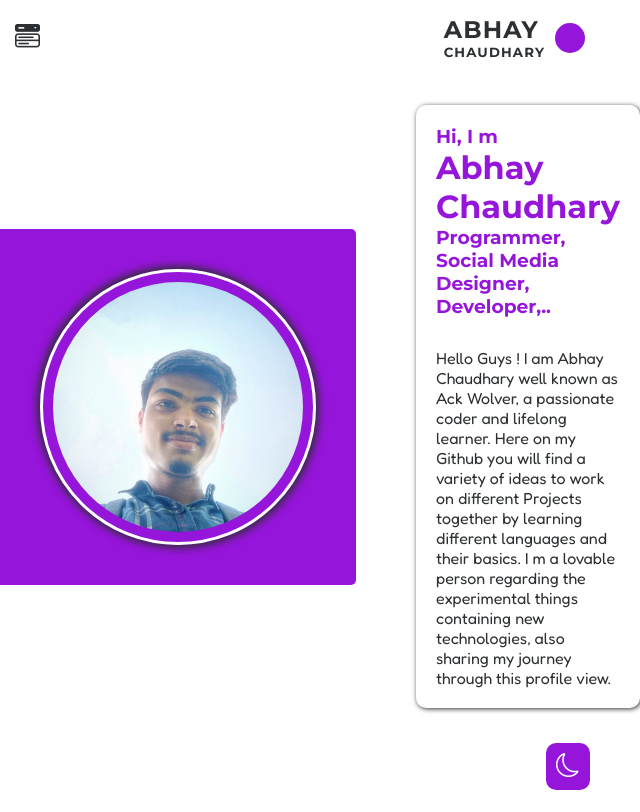
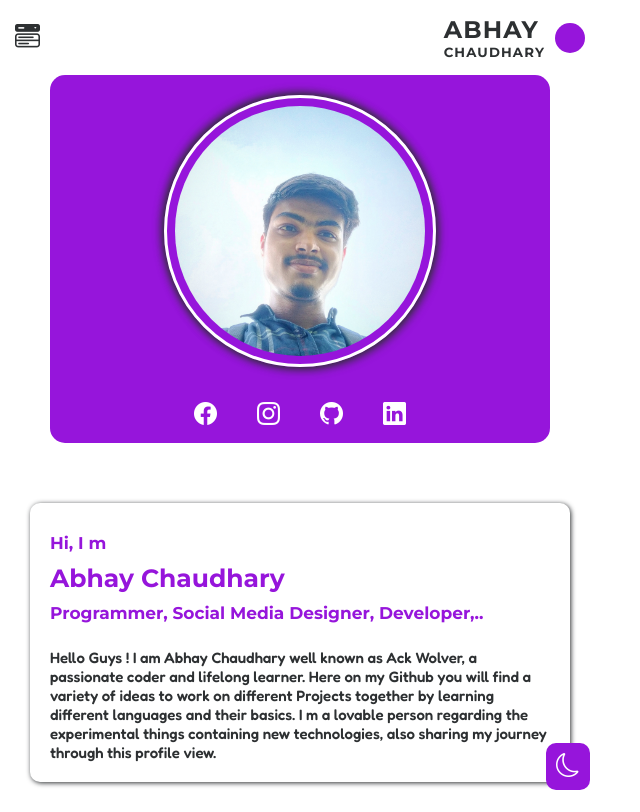
Before and after one commit to ackwolver335/Prodigy_WD_04, a plain HTML site: page index.html in a window 600 px wide. Shown: the whole page, 640 px wide, since content can reach past the window. Drawn offline with nearby package versions, Linux system fonts and the light colour scheme.

Commit message:
Responsive Mainframe Created

```diff
--- a/CSS/home.css
+++ b/CSS/home.css
@@ -129,10 +129,26 @@
 
     display: flex;
     align-items: center;
+    flex-direction: column;
     justify-content: flex-end;
     width: 400px;
+}
 
-    border-radius: 0 5px 5px 0;
+.social-icons{
+    display: none;
+    margin: 5px;
+    gap: 20px;
+}
+
+.social-icons div{
+    margin: 5px;
+    padding: 5px;
+    border-radius: 5px;
+}
+
+.social-icons div i{
+    font-size: 20px;
+    cursor: pointer;
 }
 
 .secondHalf{
@@ -141,7 +157,7 @@
     justify-content: center;
     flex-direction: column;
 
-    gap: 30px;
+    gap: 20px;
     margin: 30px;
     padding: 20px;
 
@@ -152,6 +168,10 @@
 .part1{
     color: var(--font-color);
     font-family: var(--heading-font);
+}
+
+.part1 h3{
+    margin: 3px 0px 3px 0px;
 }
 
 .part2{
@@ -185,6 +205,8 @@
         padding: 20px;
         width: 100%;
         text-align: center;
+        background-color: white;
+        border-radius: 20px;
     }
 
     .menuList li{
@@ -194,4 +216,81 @@
     .menuList li a{
         color: var(--dark-color);
     }
+
+    .myBlock{
+        flex-direction: column;
+    }
+
+    .firstHalf{
+        justify-content: center;
+        width: auto;
+        border-radius: 10px;
+    }
+
+    .secondHalf{
+        gap: 10px;
+    }
+
+    .part1 h1{
+        font-size: 25px;
+    }
+
+    .part1 h3{
+        font-size: 16px;
+        padding: 5px 10px 5px 0;
+    }
+
+    .part2 p{
+        font-size: 13px;
+        font-weight: 500;
+    }
+
+    .frame-img{
+        margin: 10px;
+        padding: 8px;
+    }
 }
+
+/* Tablets Devices Width Session */
+@media (max-width: 1200px) and (min-width: 600px){
+
+    .myBlock{
+        flex-direction: column;
+    }
+
+    .firstHalf{
+        width: 500px;
+        border-radius: 15px;
+
+        flex-direction: column;
+        justify-content: center;
+    }
+
+    .frame-img{
+        margin: 20px;
+    }
+
+    .social-icons{
+        display: flex;
+    }
+
+    .social-icons div i{
+        color: white;
+        font-size: 23px;
+    }
+
+    .secondHalf{
+        gap: 15px;
+    }
+
+    .part1 h3{
+        font-size: 17px;
+        margin: 5px 10px 5px 0;
+    }
+
+    .part2 p{
+        font-weight: 550;
+        font-size: 15px;
+    }
+
+}
--- a/index.html
+++ b/index.html
@@ -59,7 +59,32 @@
         <div class = 'myBlock'>
 
             <div class = 'firstHalf'>
+                <!-- Profile Image -->
                 <img src = "Images/myframe.jpg" alt = "Main Frame" class = 'frame-img'>
+
+                <!-- Social Icons -->
+                <div class = "social-icons">
+
+                    <!-- FaceBook Icon -->
+                    <div>
+                        <a href = "#"> <i class="bi bi-facebook"></i> </a>
+                    </div>
+
+                    <!-- Instagram Icon -->
+                    <div>
+                        <a href = "#"> <i class="bi bi-instagram"></i> </a>
+                    </div>
+
+                    <!-- Github  Icon -->
+                    <div>
+                        <a href = "#"> <i class="bi bi-github"></i> </a>
+                    </div>
+
+                    <!-- Linkdin Icon -->
+                    <div>
+                        <a href = "#"> <i class="bi bi-linkedin"></i> </a>
+                    </div>
+                </div>
             </div>
 
             <div class = 'secondHalf'>
```
